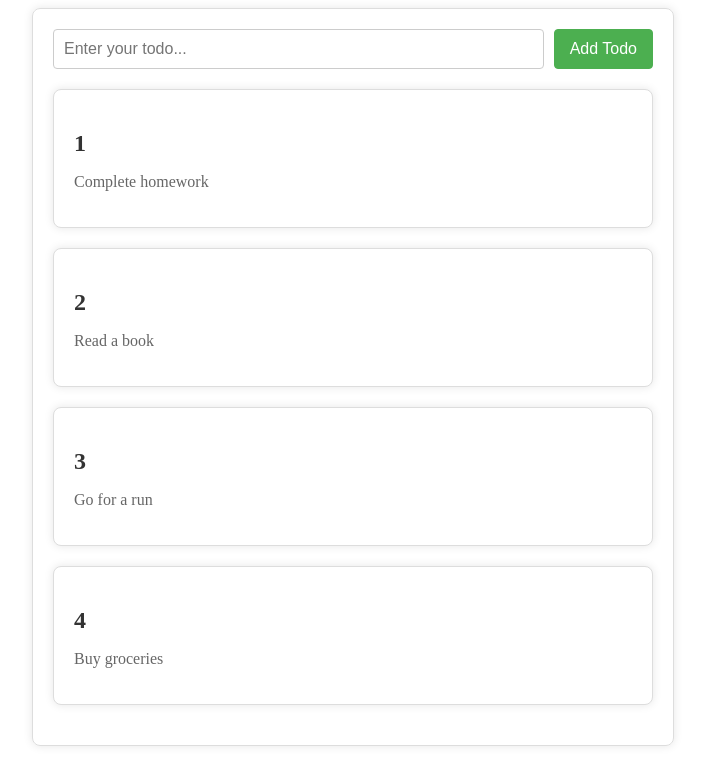
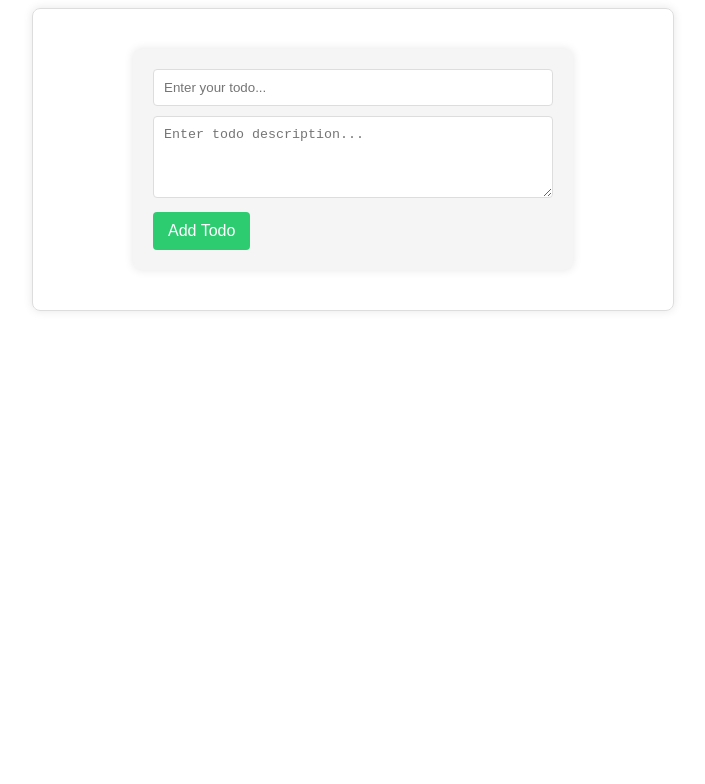
Before and after one commit to mahfuzurrahmanmayon/JS_Progress_Board, a React (Create React App) app: page / in a window 1280 px wide. Shown: the top 784 px of the page, without its empty margins (287-992 px from the left). Built offline with nearby package versions, Linux system fonts and the light colour scheme.

Commit message:
Add Todo Item In The list

```diff
--- a/package.json
+++ b/package.json
@@ -9,6 +9,7 @@
     "react": "^18.2.0",
     "react-dom": "^18.2.0",
     "react-scripts": "5.0.1",
+    "uuid": "^9.0.1",
     "web-vitals": "^2.1.4"
   },
   "scripts": {
--- a/src/App.js
+++ b/src/App.js
@@ -1,36 +1,24 @@
-import React from "react";
+import React, { useState } from "react";
 import TodoForm from "./Components/TodoForm";
 import TodoBox from "./Components/TodoBox";
+import { v4 as uuidv4 } from 'uuid';
 
 function App() {
 
-  const todos = [
-    {
-      id: 1,
-      title: 'Complete homework',
-      completed: false
-    },
-    {
-      id: 2,
-      title: 'Read a book',
-      completed: true
-    },
-    {
-      id: 3,
-      title: 'Go for a run',
-      completed: false
-    },
-    {
-      id: 4,
-      title: 'Buy groceries',
-      completed: false
-    }
-  ];
+  const [todos,setTodos] = useState([])
+
+  const handleAddTodo = (setInputText, setTextArea) => {
+    setTodos((prevText) => {
+      return [...prevText, {id: uuidv4(), setInputText, setTextArea}]
+    })
+  }
+
+
 
   return (
     <div className="todo-container">
-      <TodoForm />
-      <TodoBox todos={todos} />
+      <TodoForm onAddTodo={handleAddTodo} />
+      <TodoBox todos={todos}  />
     </div>
   );
 }
--- a/src/Components/Todo.js
+++ b/src/Components/Todo.js
@@ -2,13 +2,12 @@ import React from 'react'
 import '../index.css'
 
 function Todo({todo}) {
-
-
+    console.log(todo)
     return (
         <>
-            <div className='todo-box'>
-                <h2 className='todo-heading'>{todo.id}</h2>
-                <p className='todo-subtitle'>{todo.title}</p>
+            <div key={todo.id} className='todo-box'>
+                <h1 className='todo-subtitle'>{todo.setInputText}</h1>
+                <h4 className='todo-textarea'>{todo.setTextArea}</h4>
             </div>
         </>
     )
--- a/src/Components/TodoBox.js
+++ b/src/Components/TodoBox.js
@@ -4,7 +4,6 @@ import Todo from './Todo'
 
 
 function TodoBox({todos}) {
-    console.log(todos)
     return (
         <div>
             {todos.map((todo) => <Todo todo={todo} key={todo.id} />)}
--- a/src/Components/TodoForm.js
+++ b/src/Components/TodoForm.js
@@ -1,22 +1,30 @@
 import React, { useState } from 'react'
 
-function TodoForm() {
+function TodoForm({onAddTodo}) {
 
-    const [text,setText] = useState("")
+    const [inputText,setInputText] = useState("")
+    const [textarea,setTextArea] = useState("")
 
     const handleTextChange = (e) => {
-        setText(e.target.value)
+        setInputText(e.target.value)
+    }
+
+    const handleTextarea = (e) => {
+        setTextArea(e.target.value)
     }
 
     const handleTextSubmit = (e) => {
         e.preventDefault()
-        console.log("click");
+        onAddTodo(inputText, textarea)
+        setInputText("")
+        setTextArea("")
     }
 
     return (
         <div>
             <form onSubmit={handleTextSubmit} className='todo-form'>
-                <input className='todo-input-box' type='text' value={text} onChange={handleTextChange} placeholder='Enter your todo...'></input>
+                <input className='todo-input-box' type='text' value={inputText} onChange={handleTextChange} placeholder='Enter your todo...'></input>
+                <textarea className='todo-desc-box' name="textarea" value={textarea} onChange={handleTextarea} rows="4" placeholder="Enter todo description..."></textarea>
                 <button className='todo-add-button'>Add Todo</button>
             </form>
         </div>
--- a/src/index.css
+++ b/src/index.css
@@ -7,33 +7,44 @@
     box-shadow: 0 0 10px rgba(0, 0, 0, 0.1);
 }
 .todo-form {
-    display: flex;
-    margin-bottom: 20px;
+    max-width: 400px;
+    margin: 20px auto;
+    padding: 20px;
+    background-color: #f5f5f5;
+    border-radius: 8px;
+    box-shadow: 0 0 10px rgba(0, 0, 0, 0.1);
 }
 
-.todo-input-box {
-    flex: 1;
+.todo-input-box,
+.todo-desc-box {
+    width: 100%;
     padding: 10px;
-    font-size: 16px;
-    border: 1px solid #ccc;
+    margin-bottom: 10px;
+    border: 1px solid #ddd;
     border-radius: 4px;
-    margin-right: 10px;
+    box-sizing: border-box;
+}
+
+.todo-input-box:focus,
+.todo-desc-box:focus {
+    outline: none;
+    border-color: #3498db;
 }
 
 .todo-add-button {
+    background-color: #2ecc71;
+    color: #fff;
+    border: none;
     padding: 10px 15px;
-    font-size: 16px;
-    background-color: #4caf50;
-    color: #fff;
-    border: 1px solid #4caf50;
     border-radius: 4px;
     cursor: pointer;
-    transition: background-color 0.3s;
+    font-size: 16px;
 }
 
 .todo-add-button:hover {
-    background-color: #45a049;
+    background-color: #27ae60;
 }
+
 .todo-box {
     background-color: #fff;
     border: 1px solid #ddd;
@@ -53,3 +64,6 @@
     font-size: 16px;
     color: #666;
 }
+.todo-textarea {
+    color: #333; /* You can customize the color */
+  }
```
Also changed, not shown: 1 other file (tests, documents, lock files or other folders).
